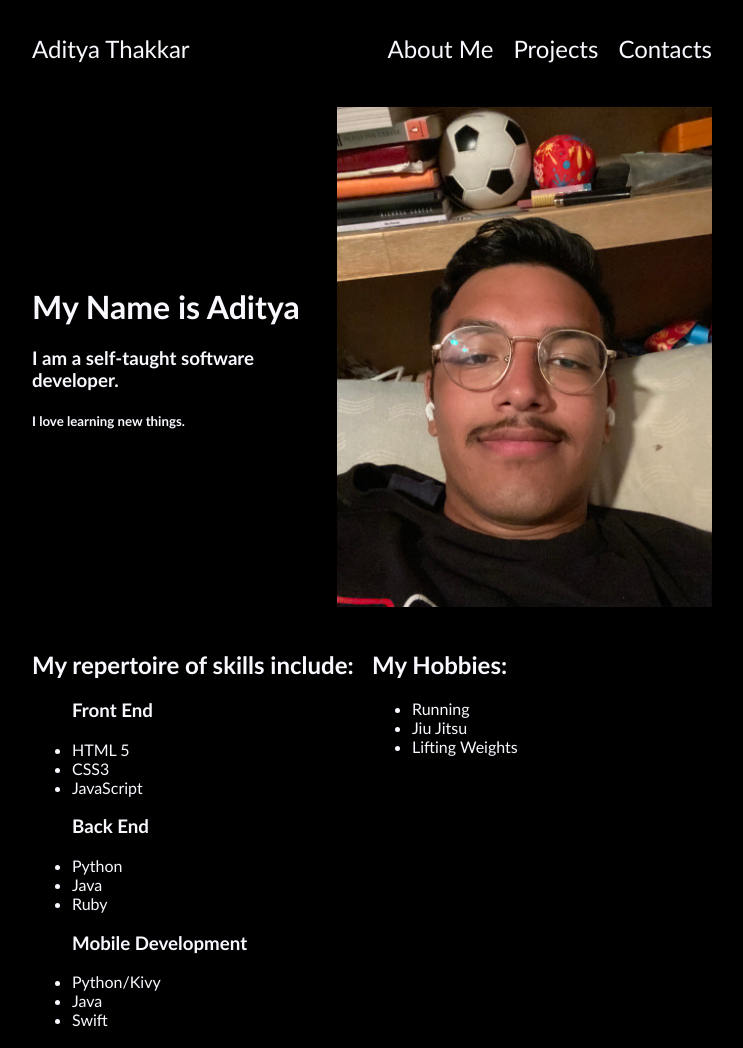
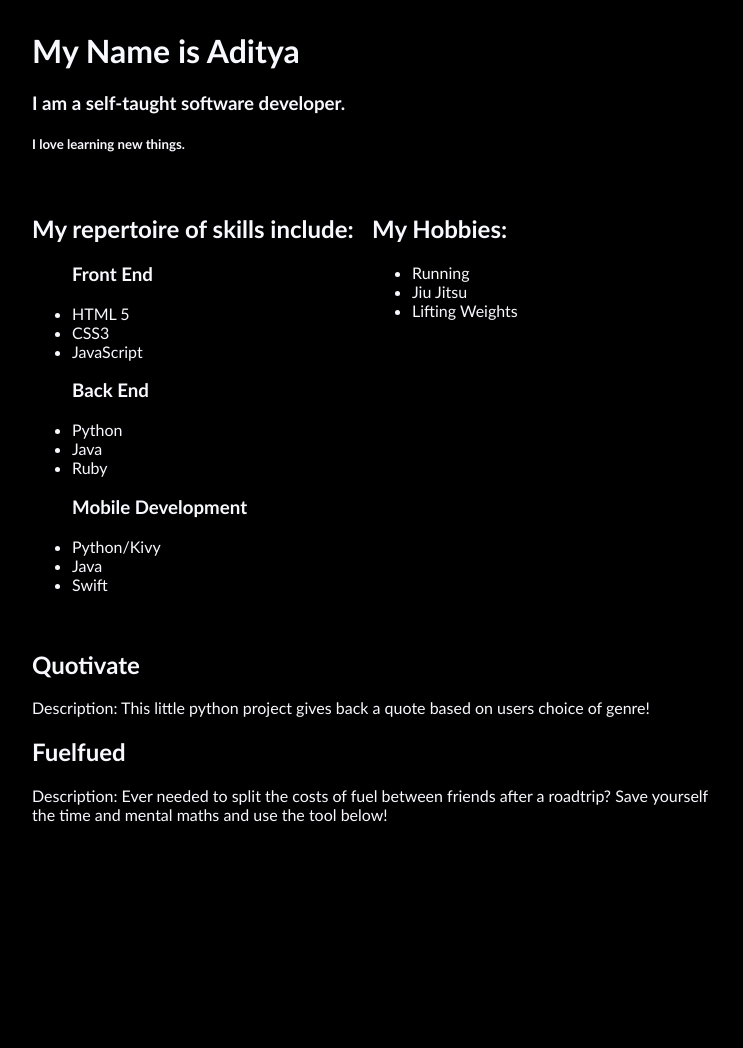
Before and after one commit to thakkar-stack/resume, a plain HTML site: page index.html in a window 1280 px wide. Shown: the top 1048 px of the page, without its empty margins (268-1011 px from the left). After the commit the page ends 944 px from the top, so only its background shows below. Drawn offline with Linux system fonts and the light colour scheme.

Commit message:
removed header, plans to make a hidden hamburger menu style later

```diff
--- a/index.html
+++ b/index.html
@@ -7,7 +7,7 @@
     </head>
 
     <body>
-        <div id="header">
+        <!-- <div id="header">
             <div class="logo">
                 <a href=index.html>Aditya Thakkar</a>
             </div>
@@ -19,7 +19,7 @@
                     <li><a href="#contacts">Contacts</a></li>
                 </ul>
             </div>
-        </div>
+        </div> -->
 
         <div id="intro">
             <div class="self-intro">
@@ -28,9 +28,9 @@
                 <h5>I love learning new things.</h5>
             </div>
 
-            <div class="photo">
+            <!-- <div class="photo">
                 <img src="./images/64F39C65-F768-42A4-B4DE-42ADA2F651F4_1_105_c.jpeg">
-            </div>
+            </div> -->
         </div>
 
         <div id="about-me">
```
